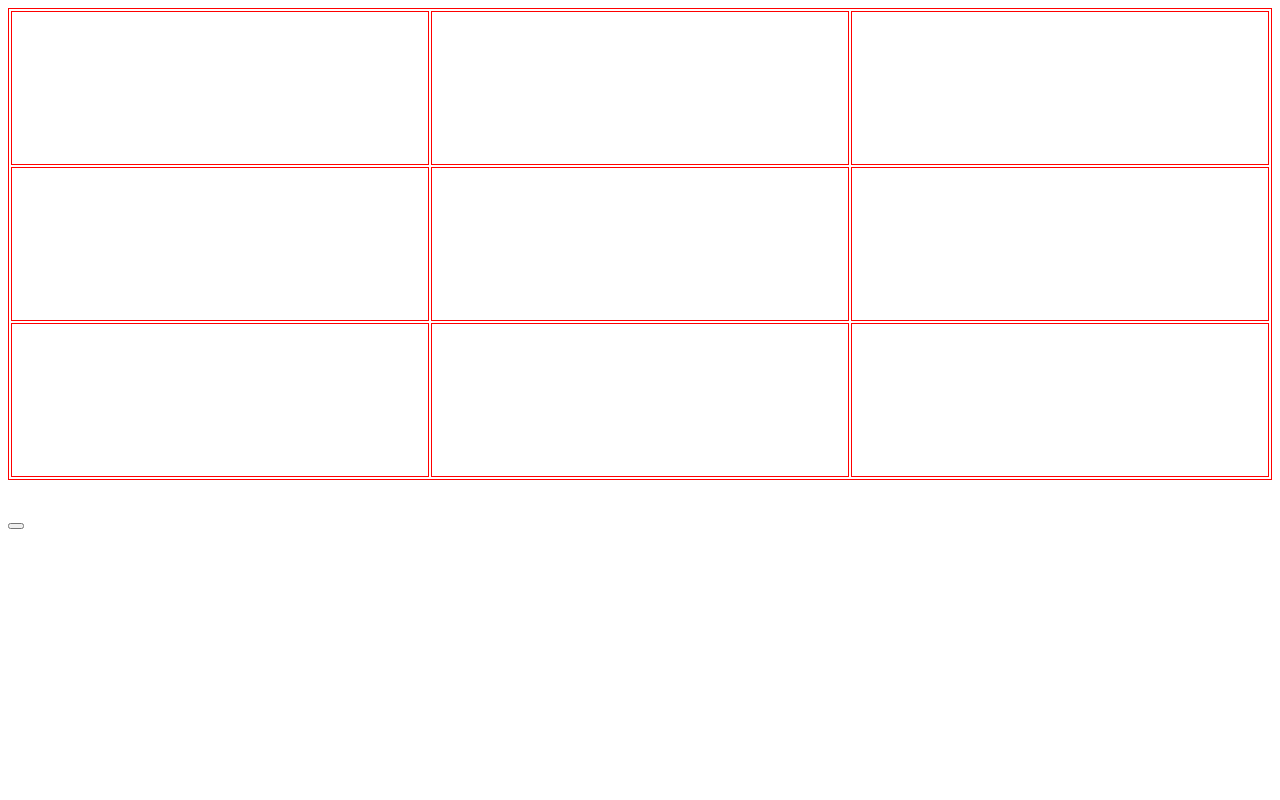
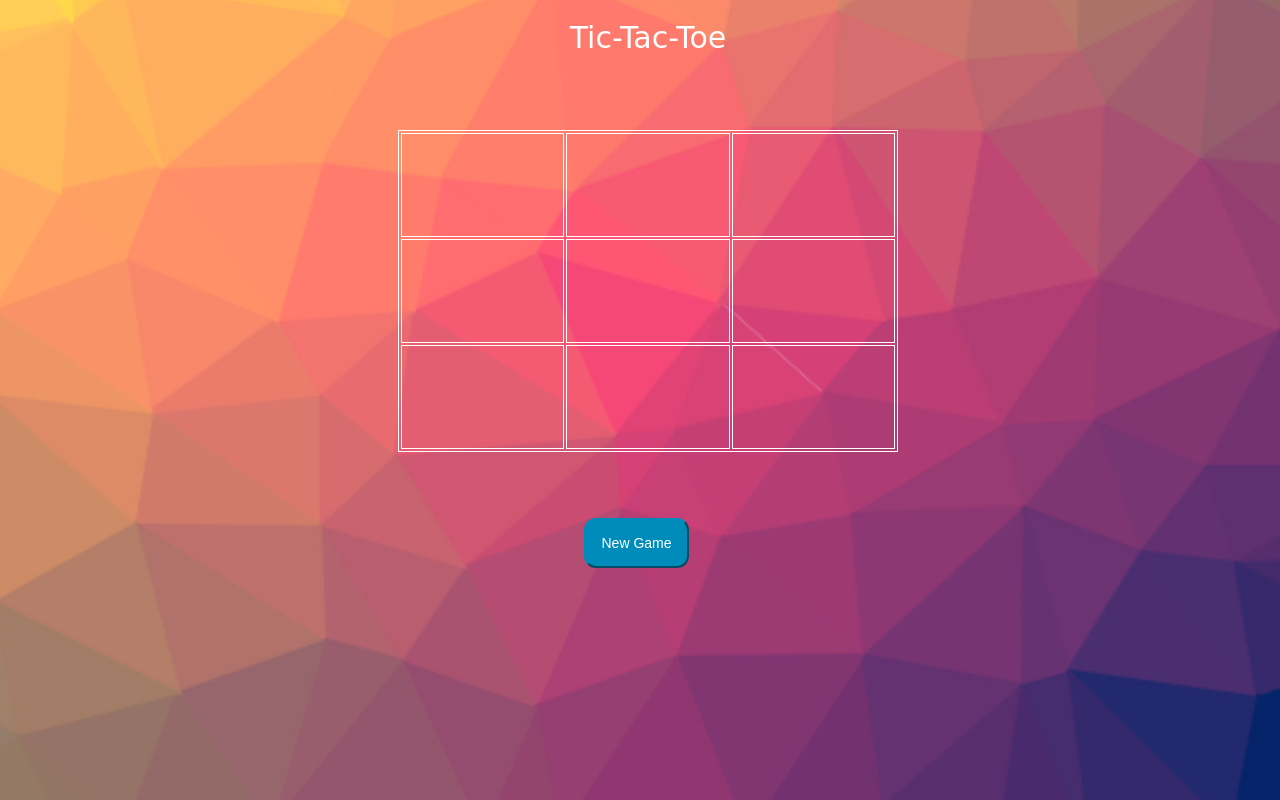
Before and after one commit to Corporatek/tic-tac-toe, a website built with webpack: page game.html in a window 1280 px wide. Built offline with nearby package versions, Linux system fonts and the light colour scheme; files whose address does not match are found by name; a web font is replaced by a local one.

Commit message:
Changed css. added background , aligned elements and changed fonts.

```diff
--- a/assets/styles/style.css
+++ b/assets/styles/style.css
@@ -1,22 +1,74 @@
 @charset "UTF-8";
+
 table{
-  border: 1px solid red;
-  margin: auto;
+  border: 1px solid white;
+  position: center;
+  color: white;
+  font-family: 'Finger Paint', cursive;
+  margin-top: 75px;
   width: 50%;
+  margin-left: auto;
+  margin-right: auto;
+
 }
 
+
 td{
-  border: 1px solid red;
-  width: 50px;
-  height: 150px;
-  margin: auto;
+  border: 1px solid white;
+  width: 100px;
+  height: 100px;
   text-align: center;
-  font-size: 125px;
+  font-size: 70px;
+  color: white;
+  margin:auto;
+}
 
+body {
+  font-size: 50px;
+  background-image: url("/Users/newowner/desktop/tic-tac-toe/cool-background.png");
+  background-size: cover;
+  background-position: center center;
+  background-size: auto 1300px;
+  position: relative;
+  top: 0;
+  bottom: 0;
+  height: 100%;
+  width: 100%;
+  z-index: -10;
+  background-repeat: no-repeat;
 }
-body {
-  border-color: black;
-  font-size: 50px;
+
+button {
+  background-color: #008cba;
+  height: 50px;
+  width: 105px;
+  border-color: #008cba;
+  border-radius: 12px;
+  color: white;
+  font-size: 14px;
+  margin-left: 45%;
+  margin-right: auto;
+}
+
+button:hover {
+  cursor: pointer;
+}
+
+#title {
+  color: white;
+  font-size: 30px;
+  font-family: 'Finger Paint', cursive;
+  margin-top: 20px;
+  text-align: center;
+}
+
+#text {
+  margin-top: 50px;
+  margin-bottom: 20px;
+  font-size: 24px;
+  font-family: sans-serif;
+  color: white;
+  text-align: center;
 }
 
 .grid-container {
--- a/game.html
+++ b/game.html
@@ -3,7 +3,7 @@
     <head>
       <title>Tic Tac Toe</title>
       <meta name="viewport" content="width=device-width, initial-scale=1">
-
+      <link href="https://fonts.googleapis.com/css?family=Finger+Paint" rel="stylesheet">
       <link rel="stylesheet" href="/Users/newowner/desktop/tic-tac-toe/assets/styles/style.css">
       <script src="/Users/newowner/desktop/tic-tac-toe/assets/scripts/index.js"></script>
 
@@ -11,7 +11,9 @@
 
     <body  onload="startGame()">
 
-  <table style="width:100%">
+      <div id="title">Tic-Tac-Toe</div>
+
+  <table style="width:500px">
     <tr>
       <td  class="box" id="square1" onclick='playerMove(this)'></td>
       <td  class="box" id="square2" onclick='playerMove(this)'></td>
@@ -28,9 +30,10 @@
       <td  class="box" id="square9" onclick='playerMove(this)'></td>
     </tr>
   </table>
-  <button id="restart" href ="javascript: startGame()">
 
   <div id="text"> </div>
+  <button id="restart" onclick="startGame()">New Game</button>
+
 
 <script src="/Users/newowner/desktop/tic-tac-toe/assets/scripts/index.js"></script>
 
```
Also changed, not shown: assets/scripts/index.js (+18 -5 lines), cool-background.png (added).
